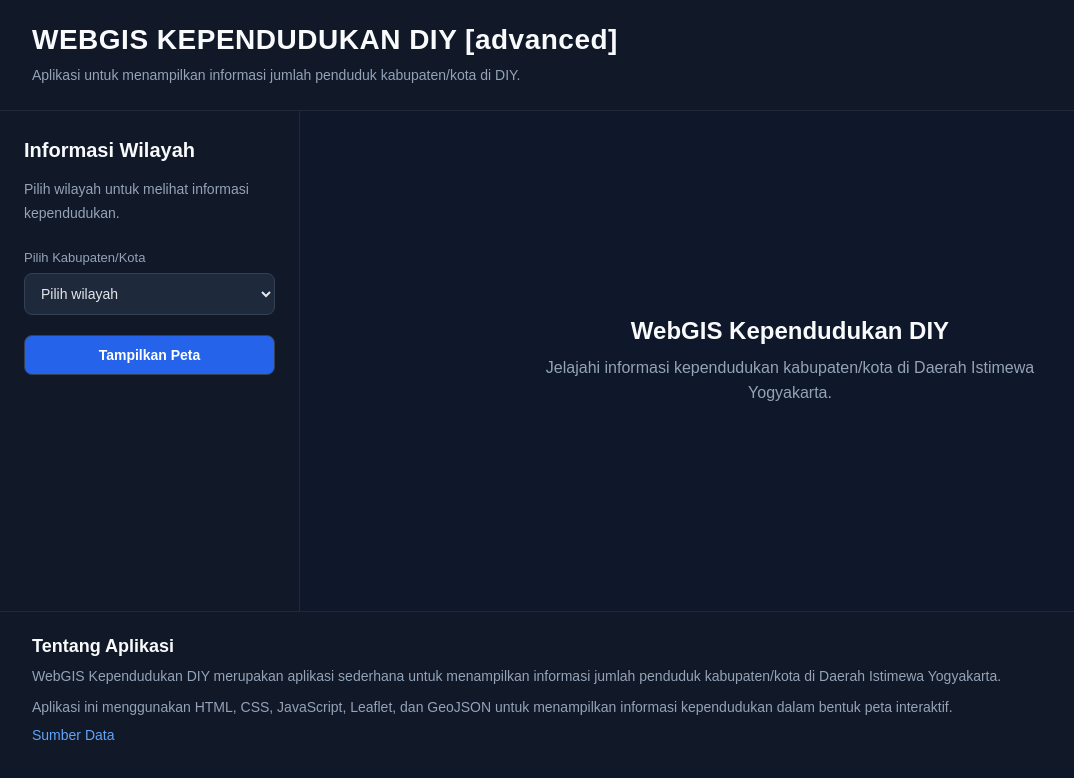
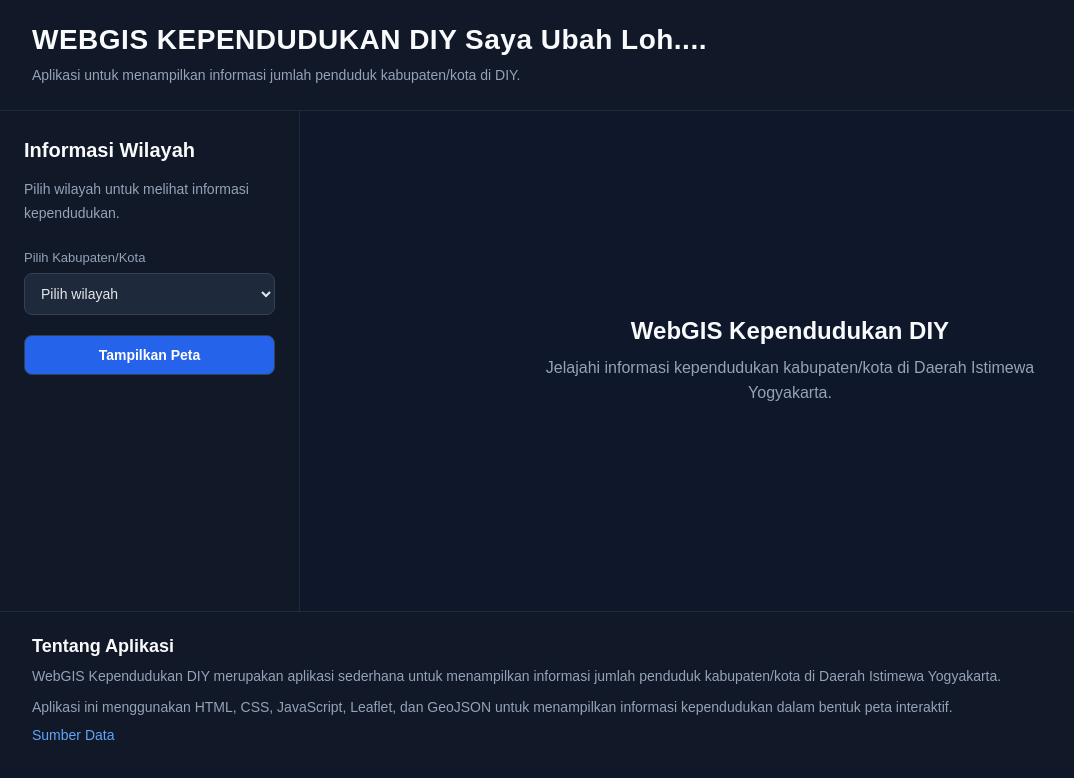
Before and after one commit to bamzato/webgis-diy, a plain HTML site: page index.html in a window 1280 px wide. Shown: the whole page, without its empty margins (0-1074 px from the left). Drawn offline with nearby package versions, Linux system fonts and the light colour scheme.

Commit message:
ubah lagi

```diff
--- a/index.html
+++ b/index.html
@@ -15,7 +15,7 @@
 
     <header class="header">
 
-        <h1>WEBGIS KEPENDUDUKAN DIY [advanced]</h1>
+        <h1>WEBGIS KEPENDUDUKAN DIY Saya Ubah Loh....</h1>
 
         <p>
             Aplikasi untuk menampilkan informasi jumlah penduduk
```
